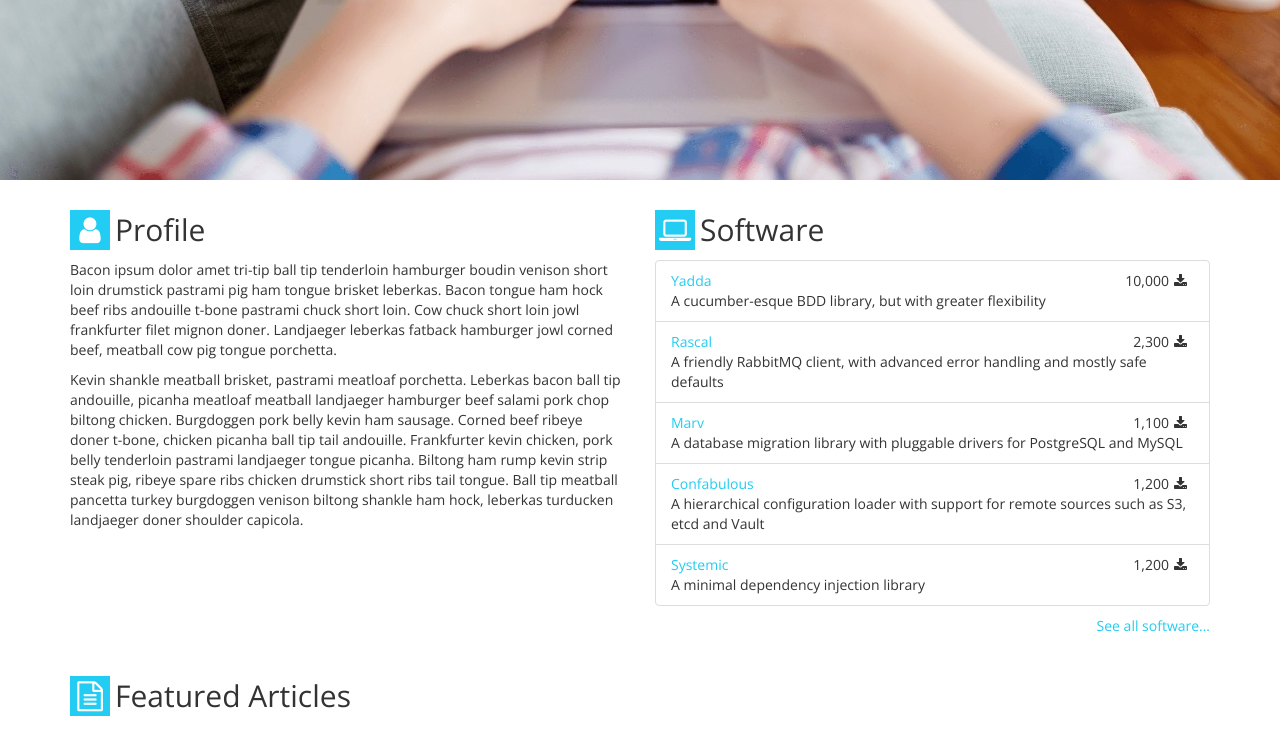
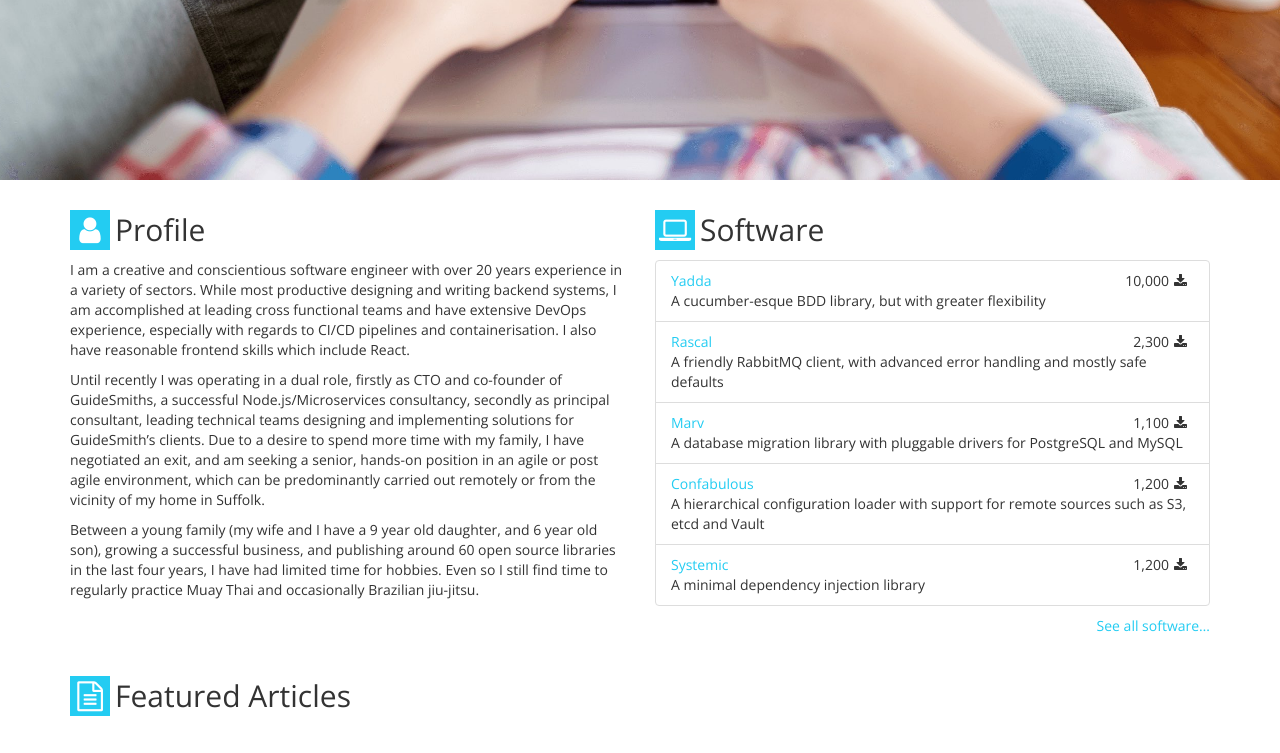
Before and after one commit to cressie176/www-app, a React (Create React App) app in the folder client/: page / in a window 1280 px wide. Shown: the part 600-1353 px from the top of the page. Built offline with nearby package versions, Linux system fonts and the light colour scheme.

Commit message:
Adding profile text

```diff
--- a/client/src/test-data.js
+++ b/client/src/test-data.js
@@ -61,7 +61,11 @@ module.exports = {
   },
   profile: {
     title: 'Profile',
-    summary: '<p>Bacon ipsum dolor amet tri-tip ball tip tenderloin hamburger boudin venison short loin drumstick pastrami pig ham tongue brisket leberkas. Bacon tongue ham hock beef ribs andouille t-bone pastrami chuck short loin. Cow chuck short loin jowl frankfurter filet mignon doner. Landjaeger leberkas fatback hamburger jowl corned beef, meatball cow pig tongue porchetta.</p><p>Kevin shankle meatball brisket, pastrami meatloaf porchetta. Leberkas bacon ball tip andouille, picanha meatloaf meatball landjaeger hamburger beef salami pork chop biltong chicken. Burgdoggen pork belly kevin ham sausage. Corned beef ribeye doner t-bone, chicken picanha ball tip tail andouille. Frankfurter kevin chicken, pork belly tenderloin pastrami landjaeger tongue picanha. Biltong ham rump kevin strip steak pig, ribeye spare ribs chicken drumstick short ribs tail tongue. Ball tip meatball pancetta turkey burgdoggen venison biltong shankle ham hock, leberkas turducken landjaeger doner shoulder capicola.</p>',
+    summary: [
+      '<p>I am a creative and conscientious software engineer with over 20 years experience in a variety of sectors. While most productive designing and writing backend systems, I am accomplished at leading cross functional teams and have extensive DevOps experience, especially with regards to CI/CD pipelines and containerisation. I also have reasonable frontend skills which include React.</p>',
+      '<p>Until recently I was operating in a dual role, firstly as CTO and co-founder of GuideSmiths, a successful Node.js/Microservices consultancy, secondly as principal consultant, leading technical teams designing and implementing solutions for GuideSmith’s clients. Due to a desire to spend more time with my family, I have negotiated an exit, and am seeking a senior, hands-on position in an agile or post agile environment, which can be predominantly carried out remotely or from the vicinity of my home in Suffolk.</p>',
+      '<p>Between a young family (my wife and I have a 9 year old daughter, and 6 year old son), growing a successful business, and publishing around 60 open source libraries in the last four years, I have had limited time for hobbies. Even so I still find time to regularly practice Muay Thai and occasionally Brazilian jiu-jitsu.</p>',
+    ].join(''),
   },
   projects: {
     'yadda': {
```
